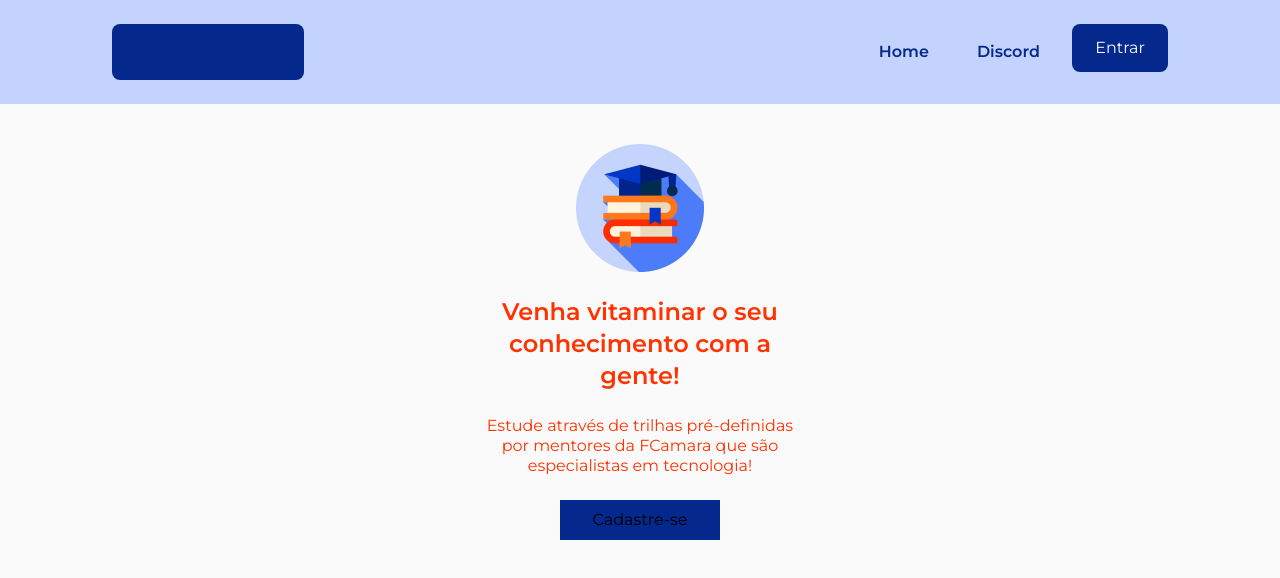
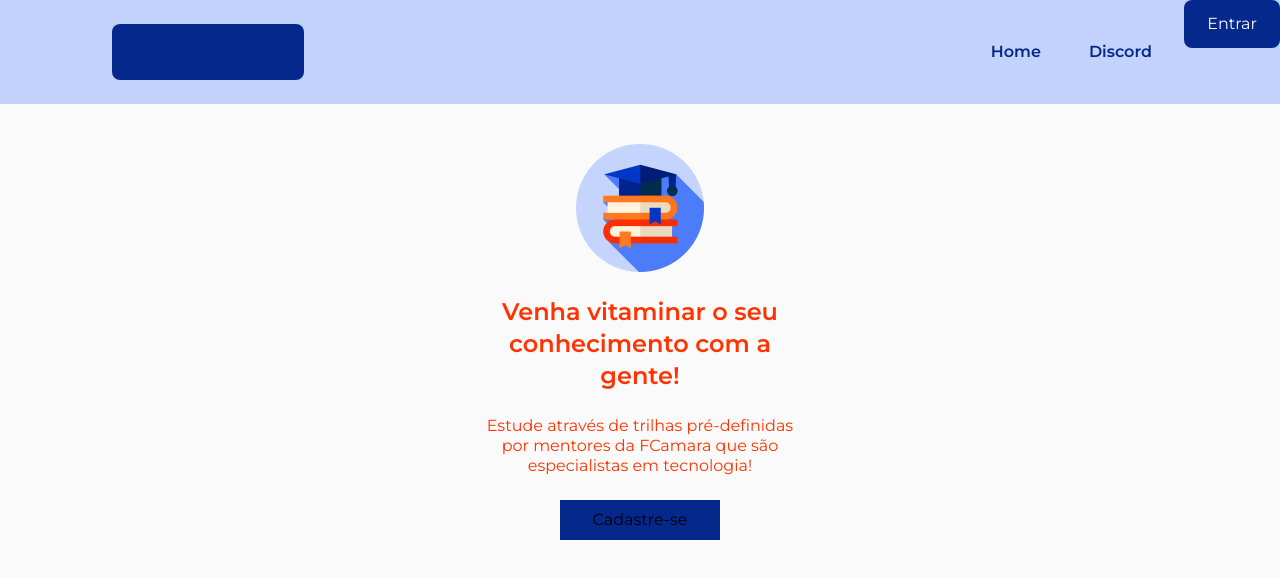
Before and after one commit to Squad19Evolution/squad-19-front, a React (Vite) app: page / in a window 1280 px wide. Shown: the top 578 px of the page. Built offline with nearby package versions, Linux system fonts and the light colour scheme.

Commit message:
style: get rid of margins in login btn component

```diff
--- a/src/components/LoginButtom.tsx
+++ b/src/components/LoginButtom.tsx
@@ -1,9 +1,11 @@
-import { Link } from "react-router-dom";
+import { Link } from 'react-router-dom';
 
 function LoginButtom() {
   return (
-    <Link to="/Login" className=" mr-8 md:mr-28 mt-6 " >
-      <button className=" bg-azulFormacao h-6 w-14 md:h-12 md:w-24 rounded md:rounded-lg text-zinc-50 text-xs md:text-base " >Entrar</button>
+    <Link to='/Login'>
+      <button className=' bg-azulFormacao h-6 w-14 md:h-12 md:w-24 rounded md:rounded-lg text-zinc-50 text-xs md:text-base '>
+        Entrar
+      </button>
     </Link>
   );
 }
```
